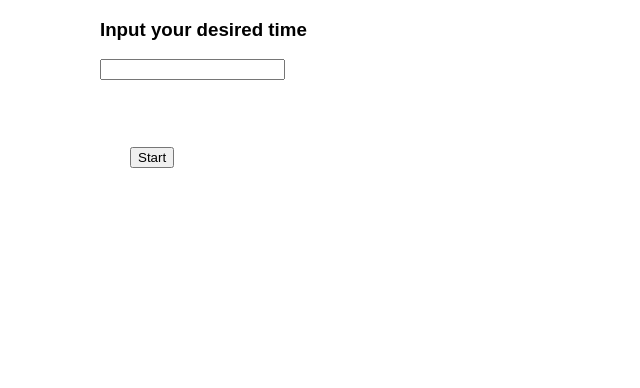
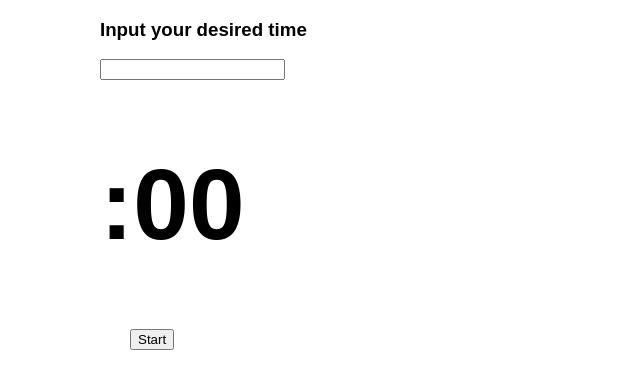
Before and after one commit to jaamaalxyz/react-countdown-timer, a React (Create React App) app: page / in a window 1280 px wide. Shown: the top 388 px of the page, without its empty margins (0-640 px from the left). Built offline with nearby package versions, Linux system fonts and the light colour scheme.

Commit message:
added props to Timer

```diff
--- a/src/components/Timer.js
+++ b/src/components/Timer.js
@@ -4,7 +4,7 @@ class Timer extends React.Component {
   render() {
     return (
       <div>
-        <h1 style={{ fontSize: 100, marginLeft:100 }}> </h1>
+        <h1 style={{ fontSize: 100, marginLeft:100 }}>{this.props.minutes}:{this.props.seconds}</h1>
       </div>
     );
   }
```
